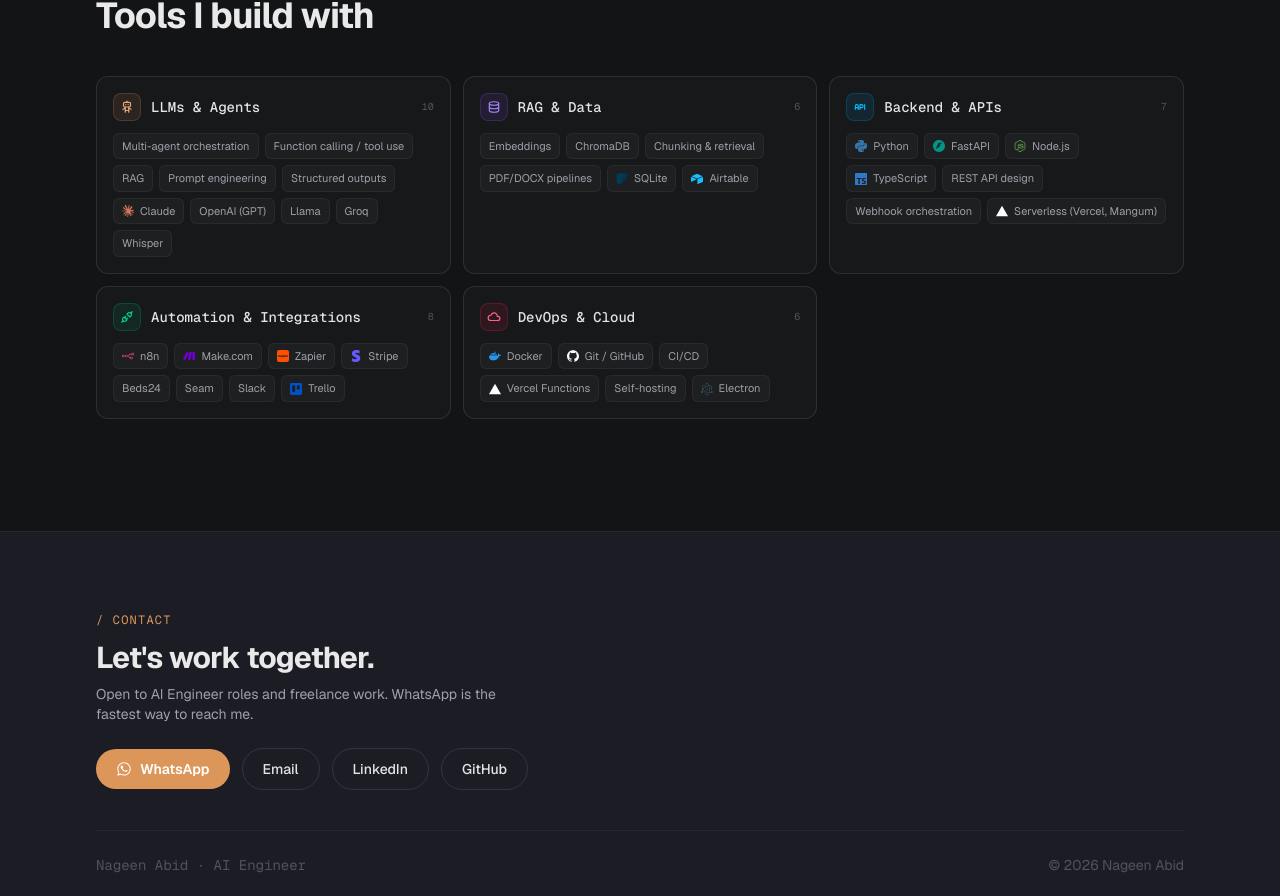
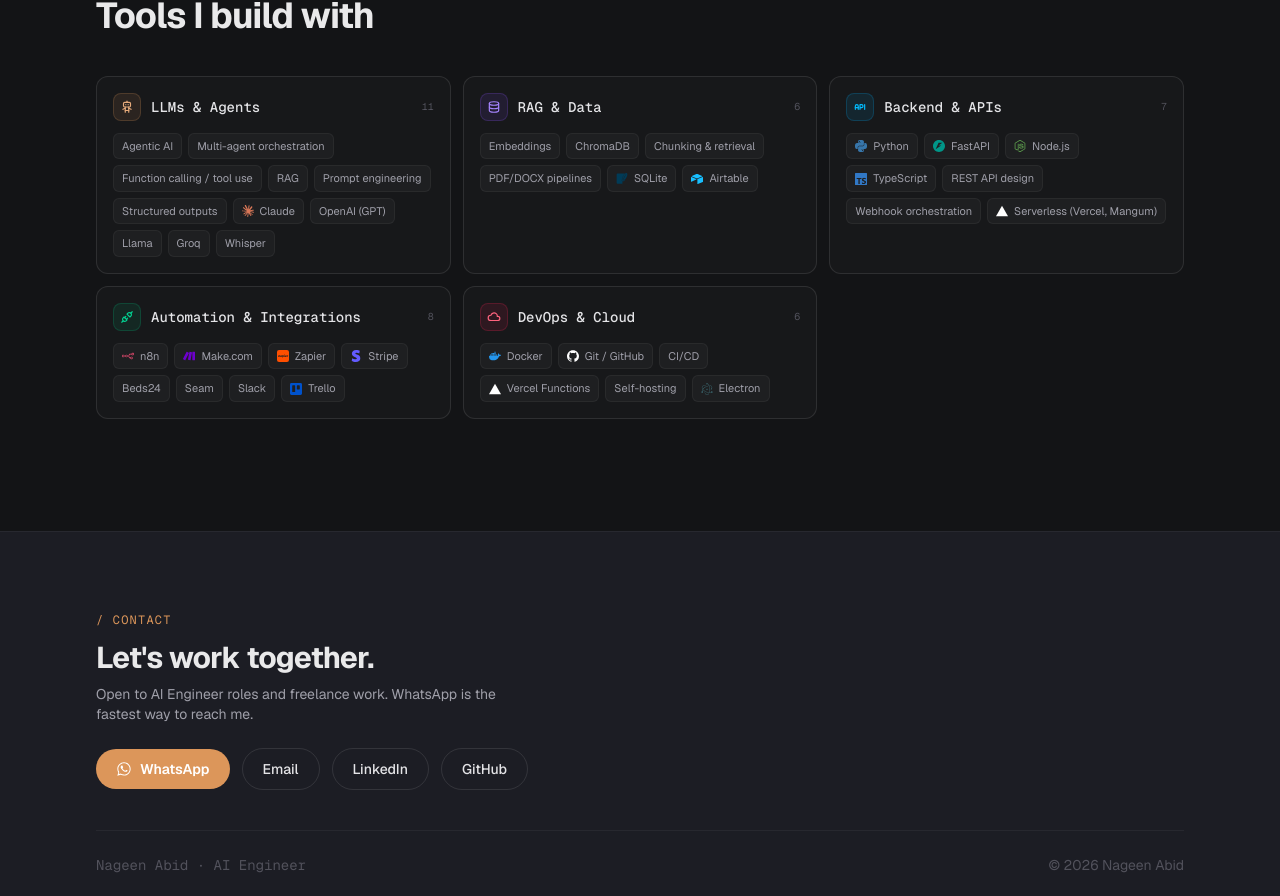
Before and after one commit to nageen24/nageen-portfolio, a Next.js app: page / in a window 1280 px wide. Shown: the part 4058-4954 px from the top of the page. Built offline with nearby package versions, Linux system fonts and the light colour scheme.

Commit message:
Add "Agentic AI" to the LLMs & Agents skill chips
It's the umbrella term used everywhere else on the site (hero bio,
the Family Office project category, the DeepLearning.AI cert) but
was missing from the Stack section itself.

Co-Authored-By: Claude Sonnet 5 <noreply@anthropic.com>

```diff
--- a/src/data/portfolio.ts
+++ b/src/data/portfolio.ts
@@ -19,6 +19,7 @@ export const skillGroups = [
   {
     title: "LLMs & Agents",
     items: [
+      "Agentic AI",
       "Multi-agent orchestration",
       "Function calling / tool use",
       "RAG",
```
